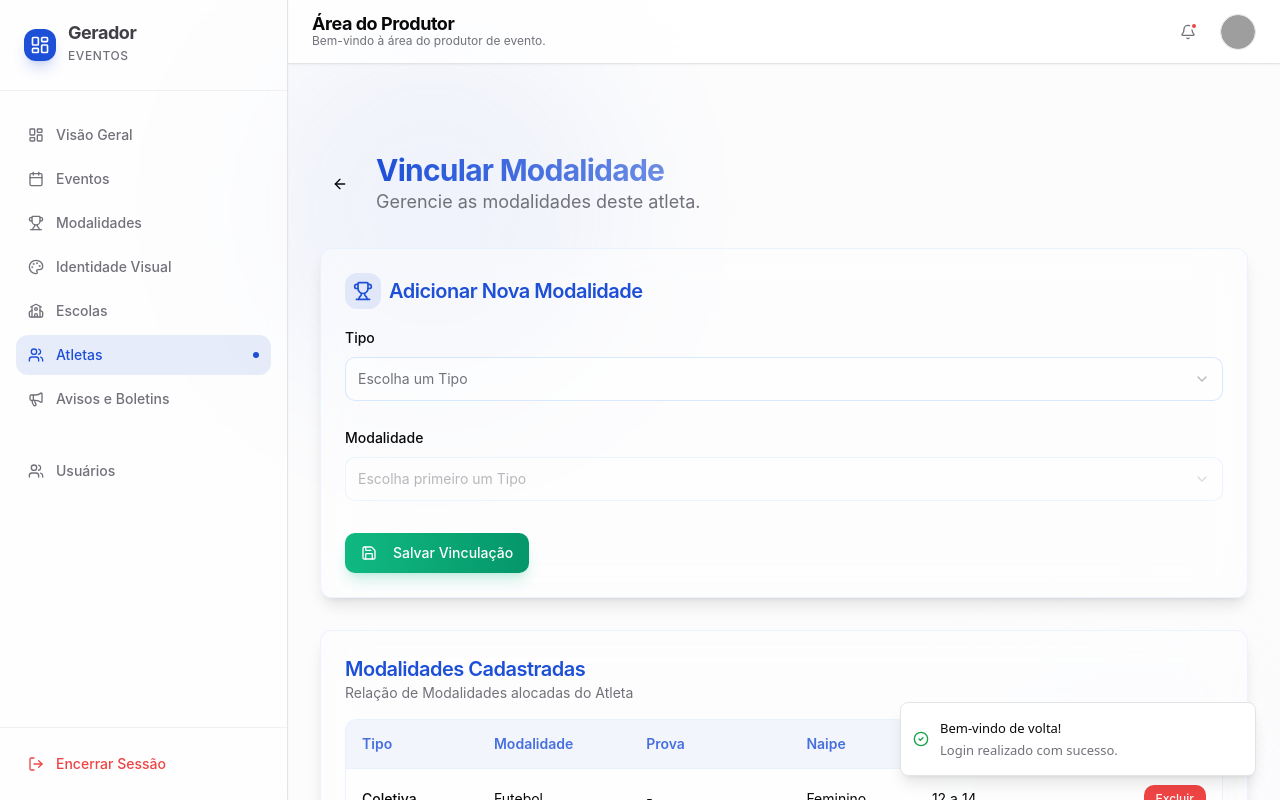
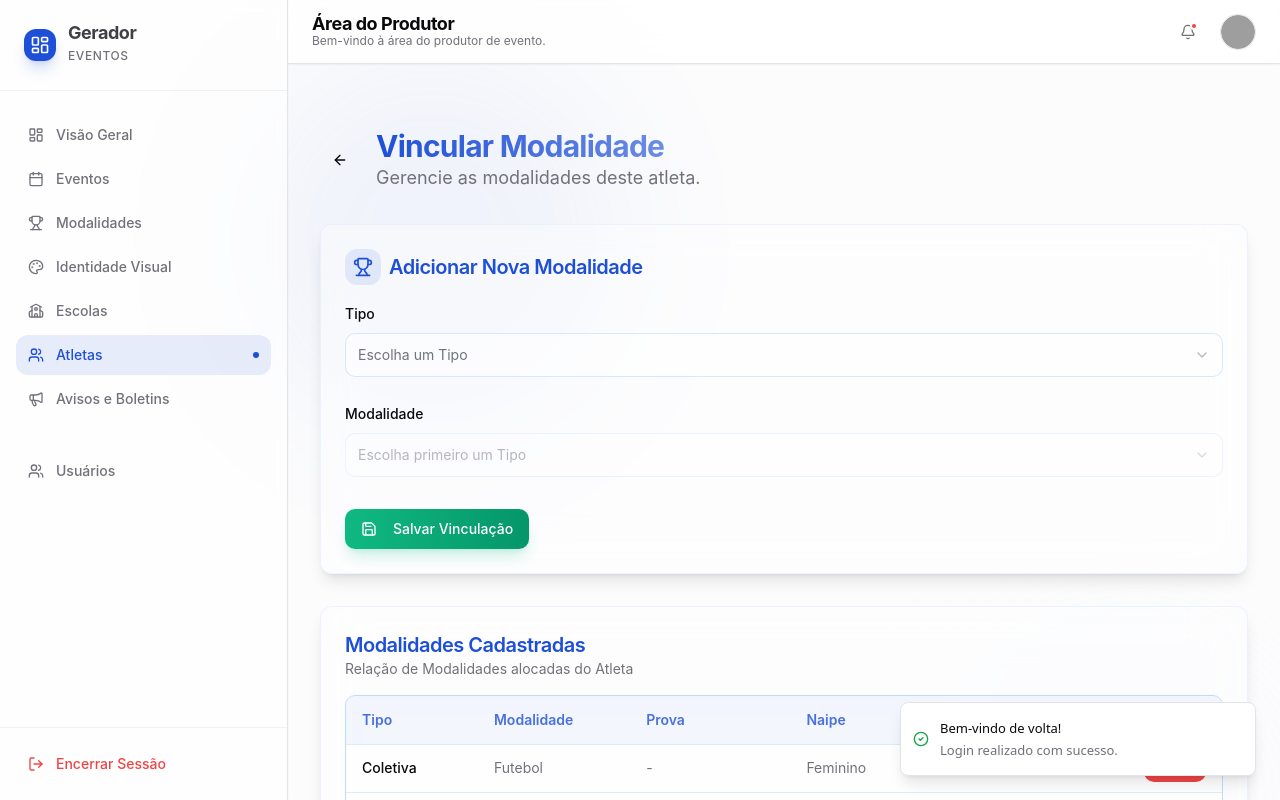
Before and after one commit to AtilaMedeiros/gerador-de-eventos_ultimo, a React (Vite) app: page /area-do-produtor/atletas/1/modalidades in a window 1280 px wide. Both pictures are taken after typing "name@example.com", "Sample123" into the empty fields and a click on the button "Entrar no Sistema". Shown: the top 800 px of the page. Built offline with nearby package versions, Linux system fonts and the light colour scheme; grey boxes are pictures that could not be loaded.

Commit message:
refactor: Otimiza o layout e o estilo da tabela de modalidades, ajustando largura, bordas, efeitos visuais e alturas de células.

```diff
--- a/src/pages/dashboard/basic-registration/AthleteModalities.tsx
+++ b/src/pages/dashboard/basic-registration/AthleteModalities.tsx
@@ -139,7 +139,7 @@ export default function AthleteModalities() {
     }
 
     return (
-        <div className="space-y-8 animate-fade-in pt-6 max-w-5xl mx-auto relative">
+        <div className="space-y-8 animate-fade-in relative">
             {/* Background Gradients */}
             <div className="absolute -top-20 -left-20 w-96 h-96 bg-primary/20 rounded-full blur-3xl -z-10 opacity-50 pointer-events-none" />
             <div className="absolute -bottom-20 -right-20 w-96 h-96 bg-secondary/20 rounded-full blur-3xl -z-10 opacity-50 pointer-events-none" />
@@ -275,28 +275,48 @@ export default function AthleteModalities() {
                     </div>
                 </CardHeader>
                 <CardContent>
-                    <div className="rounded-xl border border-blue-100/60 dark:border-blue-800/30 overflow-hidden bg-white/30 dark:bg-black/30">
+                    <div className="rounded-md border border-blue-200 dark:border-blue-800 bg-white/30 dark:bg-black/30 backdrop-blur-md overflow-hidden">
                         <Table>
                             <TableHeader className="bg-primary/5">
-                                <TableRow className="hover:bg-transparent border-b border-blue-100/60 dark:border-blue-800/30">
-                                    <TableHead className="font-semibold text-primary/80">Tipo</TableHead>
-                                    <TableHead className="font-semibold text-primary/80">Modalidade</TableHead>
-                                    <TableHead className="font-semibold text-primary/80">Prova</TableHead>
-                                    <TableHead className="font-semibold text-primary/80">Naipe</TableHead>
-                                    <TableHead className="font-semibold text-primary/80">Faixa de Idade</TableHead>
-                                    <TableHead className="text-right font-semibold text-primary/80">Ações</TableHead>
+                                <TableRow className="hover:bg-transparent border-b border-blue-100 dark:border-blue-900/30">
+                                    <TableHead className="font-semibold text-primary/80 h-12">Tipo</TableHead>
+                                    <TableHead className="font-semibold text-primary/80 h-12">Modalidade</TableHead>
+                                    <TableHead className="font-semibold text-primary/80 h-12">Prova</TableHead>
+                                    <TableHead className="font-semibold text-primary/80 h-12">Naipe</TableHead>
+                                    <TableHead className="font-semibold text-primary/80 h-12">Faixa de Idade</TableHead>
+                                    <TableHead className="text-right font-semibold text-primary/80 h-12">Ações</TableHead>
                                 </TableRow>
                             </TableHeader>
                             <TableBody>
                                 {linkedModalities.length > 0 ? (
                                     linkedModalities.map((item) => (
-                                        <TableRow key={item.id} className="hover:bg-primary/5 transition-colors border-b border-blue-50 dark:border-blue-900/20">
-                                            <TableCell className="font-medium">{item.type}</TableCell>
-                                            <TableCell>{item.modality}</TableCell>
-                                            <TableCell>{item.prova}</TableCell>
-                                            <TableCell>{item.sex}</TableCell>
-                                            <TableCell>{item.ageRange}</TableCell>
-                                            <TableCell className="text-right">
+                                        <TableRow key={item.id} className="hover:bg-primary/5 transition-all duration-200 border-b border-blue-100 dark:border-blue-900/30 group">
+                                            <TableCell className="font-medium h-12 py-0">
+                                                <div className="flex items-center h-full">
+                                                    {item.type}
+                                                </div>
+                                            </TableCell>
+                                            <TableCell className="h-12 py-0">
+                                                <div className="flex items-center h-full text-muted-foreground">
+                                                    {item.modality}
+                                                </div>
+                                            </TableCell>
+                                            <TableCell className="h-12 py-0">
+                                                <div className="flex items-center h-full text-muted-foreground">
+                                                    {item.prova}
+                                                </div>
+                                            </TableCell>
+                                            <TableCell className="h-12 py-0">
+                                                <div className="flex items-center h-full text-muted-foreground">
+                                                    {item.sex}
+                                                </div>
+                                            </TableCell>
+                                            <TableCell className="h-12 py-0">
+                                                <div className="flex items-center h-full text-muted-foreground">
+                                                    {item.ageRange}
+                                                </div>
+                                            </TableCell>
+                                            <TableCell className="text-right h-12 py-0">
                                                 <Button
                                                     variant="destructive"
                                                     size="sm"
```
